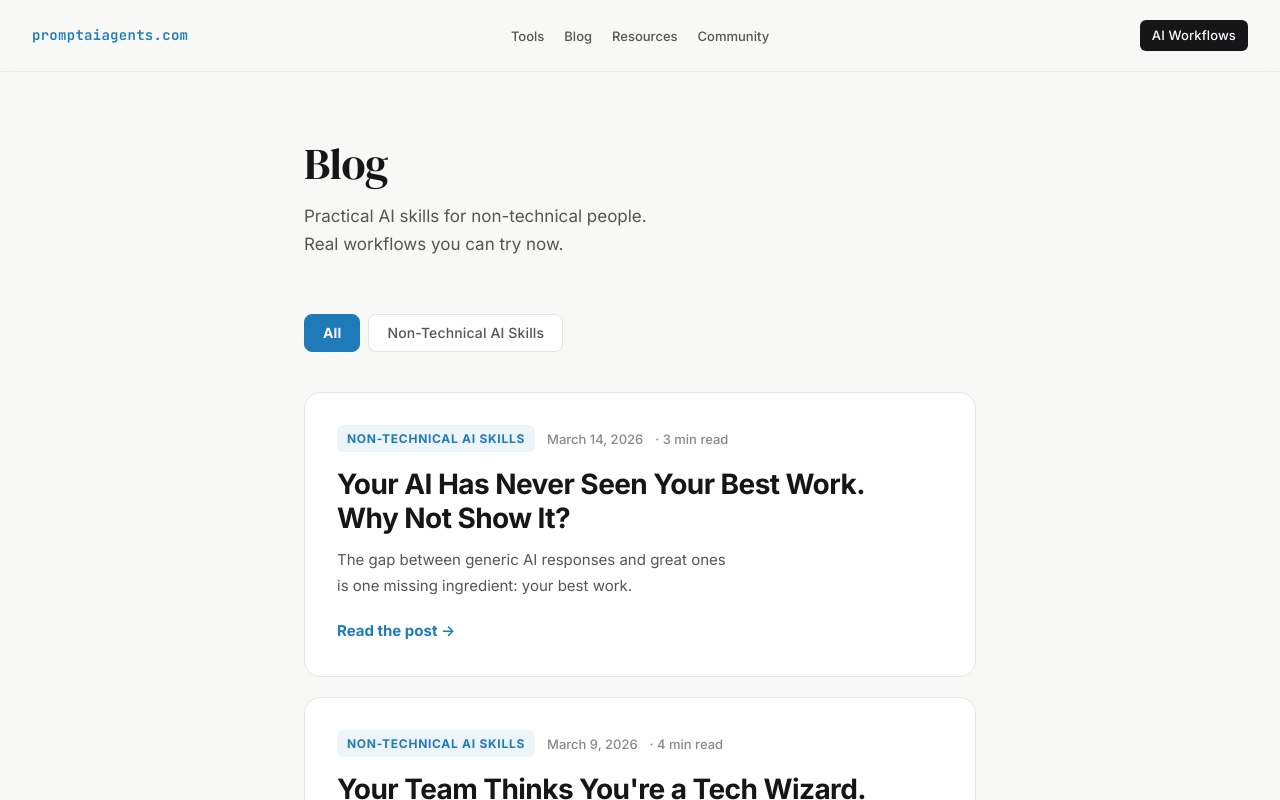
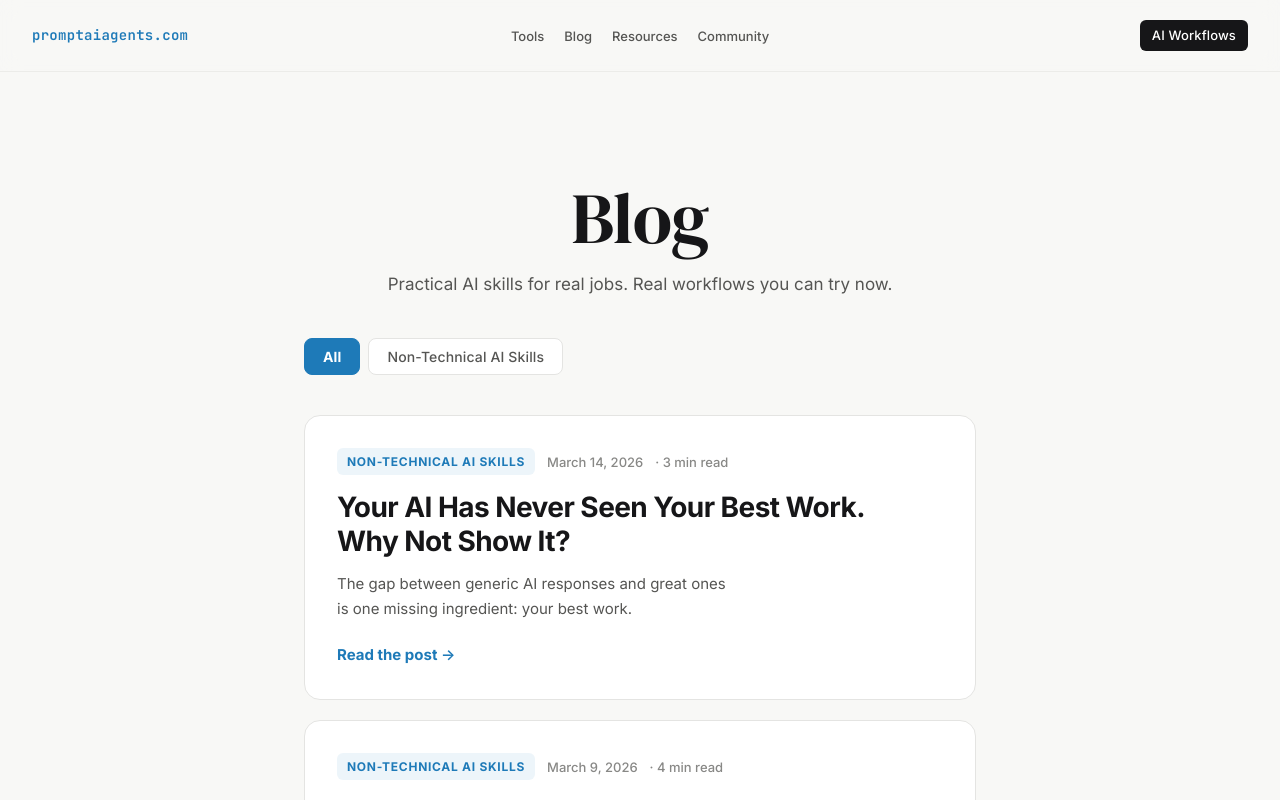
Before and after one commit to coolcalvin457-tech/agent-timesaver-nextjs, a Next.js app: page /blog in a window 1280 px wide. Shown: the top 800 px of the page. Built offline with nearby package versions, Linux system fonts and the light colour scheme.

Commit message:
Rename AGENT: Onboarding Kit Builder to AGENT: Onboarding Kit throughout

```diff
--- a/app/blog/page.tsx
+++ b/app/blog/page.tsx
@@ -87,25 +87,26 @@ export default function BlogPage() {
           paddingBottom: "80px",
         }}
       >
-        <div className="container-narrow">
-          {/* Header */}
-          <div style={{ paddingTop: "40px", marginBottom: "56px" }}>
-            <h1 className="heading-1" style={{ marginBottom: "14px" }}>
+        {/* Page header */}
+        <div className="container">
+          <div style={{ paddingTop: "80px", marginBottom: "40px", textAlign: "center" }}>
+            <h1 className="heading-1" style={{ marginBottom: "14px", fontSize: "clamp(2.75rem, 6vw, 4.5rem)", lineHeight: 1.05 }}>
               Blog
             </h1>
             <p
               className="body-lg"
               style={{
                 color: "var(--text-secondary)",
-                maxWidth: "480px",
+                margin: "0 auto",
               }}
             >
-              Practical AI skills for non-technical people.<br />
-              Real workflows you can try now.
+              Practical AI skills for real jobs. Real workflows you can try now.
             </p>
           </div>
+        </div>
 
-          {/* Blog list with category filter */}
+        {/* Blog list with category filter */}
+        <div className="container-narrow">
           <BlogList posts={posts} />
         </div>
       </main>
--- a/app/globals.css
+++ b/app/globals.css
@@ -3262,7 +3262,7 @@ input, textarea {
 }
 
 /* ═══════════════════════════════════════════════════════════════════
-   AGENT: Onboarding Kit Builder
+   AGENT: Onboarding Kit
    ═══════════════════════════════════════════════════════════════════ */
 
 .okb-tool {
--- a/app/onboarding-kit-builder/page.tsx
+++ b/app/onboarding-kit-builder/page.tsx
@@ -5,11 +5,11 @@ import Footer from "@/components/Footer";
 import type { Metadata } from "next";
 
 export const metadata: Metadata = {
-  title: "AGENT: Onboarding Kit Builder — promptaiagents.com",
+  title: "AGENT: Onboarding Kit — promptaiagents.com",
   description:
     "A position-specific onboarding kit for every new hire. Welcome letter, first-week schedule, key contacts, 30/60/90 plan, and priority checklist — as a ready-to-use .docx file.",
   openGraph: {
-    title: "AGENT: Onboarding Kit Builder — promptaiagents.com",
+    title: "AGENT: Onboarding Kit — promptaiagents.com",
     description:
       "A position-specific onboarding kit for every new hire. Delivered as a ready-to-use .docx file.",
     url: "https://promptaiagents.com/onboarding-kit-builder",
@@ -108,7 +108,7 @@ export default function OnboardingKitBuilderPage({
                 className="eyebrow"
                 style={{ marginBottom: "20px" }}
               >
-                AGENT: Onboarding Kit Builder
+                AGENT: Onboarding Kit
               </p>
               <OnboardingKitBuilderTool
                 initialPaymentStatus={searchParams.payment}
--- a/app/tools/page.tsx
+++ b/app/tools/page.tsx
@@ -60,7 +60,7 @@ const tools = [
     badgeClass: "tool-badge-paid",
     label: "Human Resources",
     badgeDisplay: "$49",
-    name: "AGENT: Onboarding Kit Builder",
+    name: "AGENT: Onboarding Kit",
     tagline: "Use for every new hire.",
     description:
       "Includes warm welcome letter, first-week schedule, key contacts, 30/60/90 plan, and priority checklist.",
--- a/components/OnboardingKitBuilderTool.tsx
+++ b/components/OnboardingKitBuilderTool.tsx
@@ -1121,7 +1121,7 @@ export default function OnboardingKitBuilderTool({
 
           {/* Description */}
           <p style={{ fontSize: "0.875rem", color: "rgba(255,255,255,0.65)", lineHeight: 1.6, margin: "0 0 20px" }}>
-            Onboarding Kit Builder is live today. PIP Builder, Performance Review Builder, and more ship next — all included at no extra cost.
+            Onboarding Kit is live today. PIP Builder, Performance Review Builder, and more ship next — all included at no extra cost.
           </p>
 
           {/* CTA */}
```
